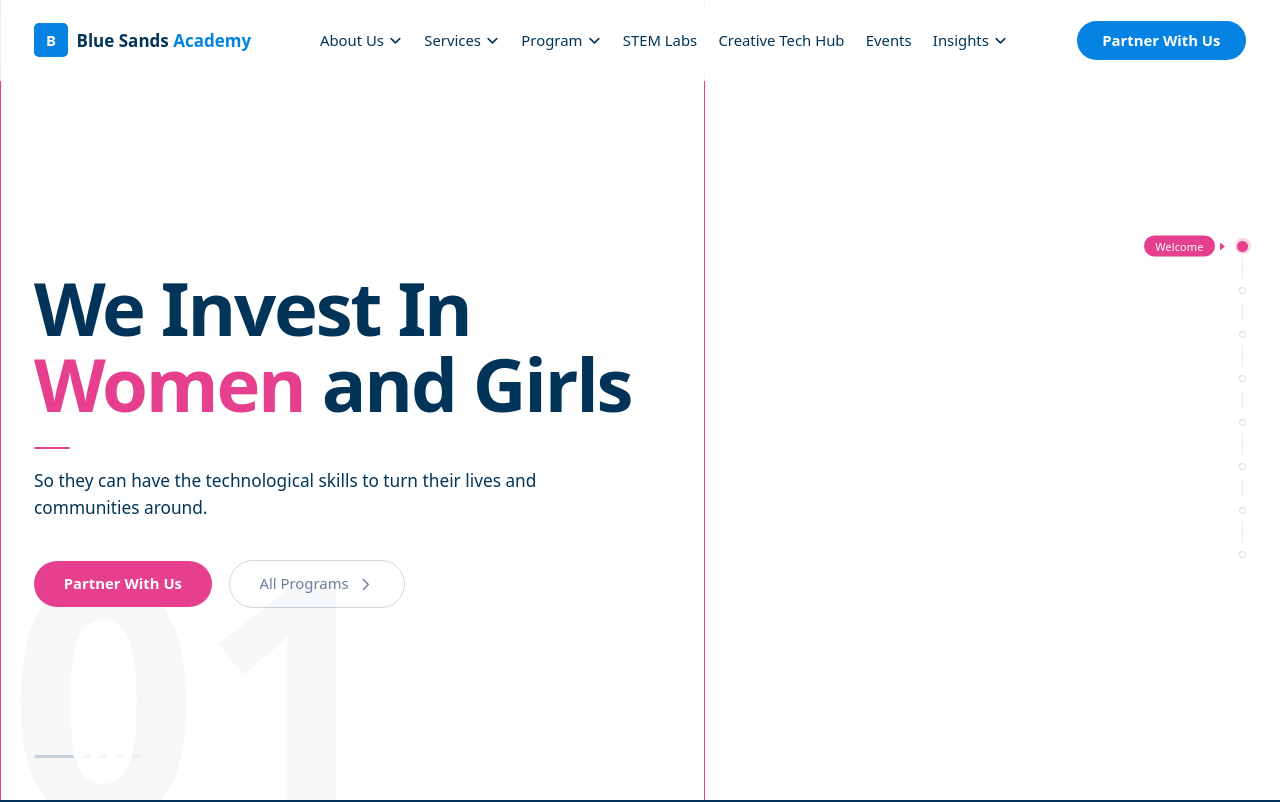
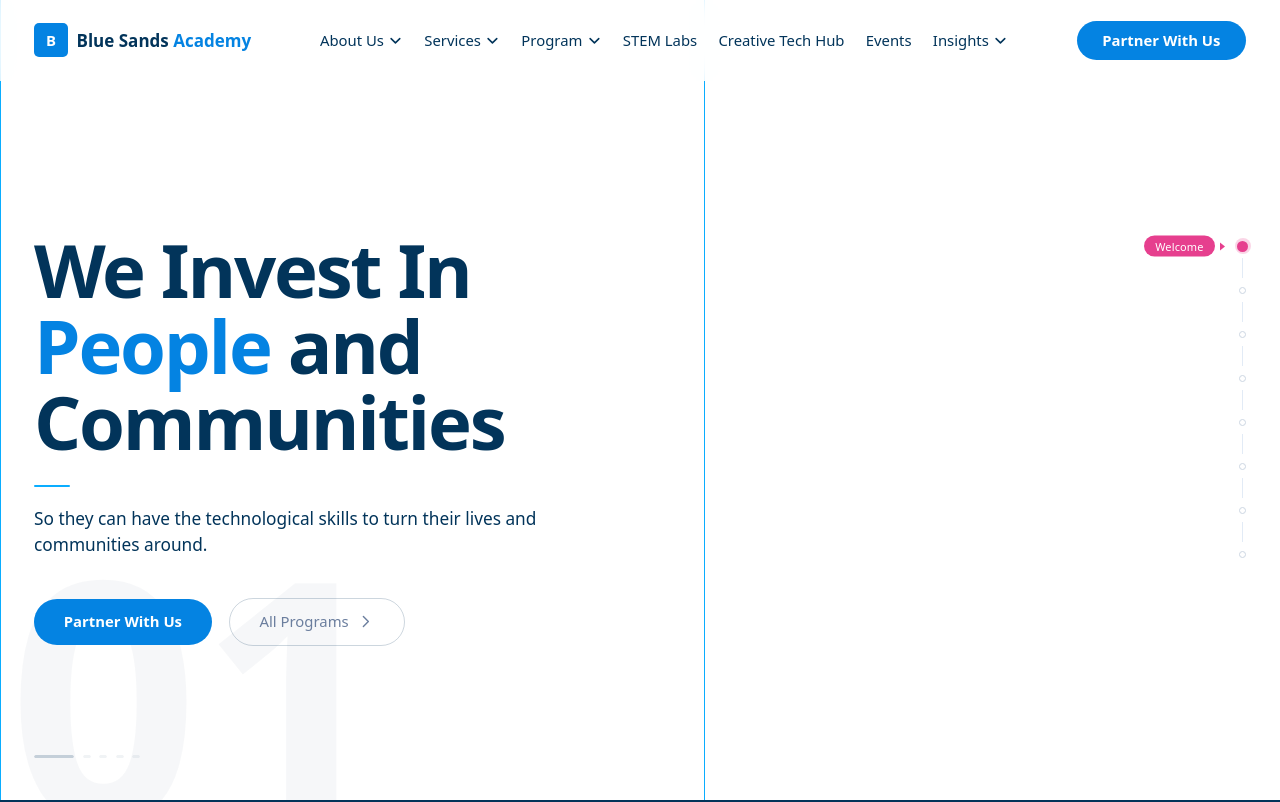
Before and after one commit to bluesandsacademy/BSA_Web-2.0, a Next.js app: page / in a window 1280 px wide. Shown: the top 802 px of the page. Built offline with nearby package versions, Linux system fonts and the light colour scheme; a web font is replaced by a local one.

Commit message:
Rewrite hero slider copy for general audience, demote pink to accent/primary

```diff
--- a/components/home/HeroSlider.js
+++ b/components/home/HeroSlider.js
@@ -13,7 +13,7 @@ const SLIDES = [
     num: "01",
     lines: [
       "We Invest In",
-      { before: "", pink: "Women", after: " and Girls" },
+      { before: "", pink: "People", after: " and Communities" },
     ],
     body: "So they can have the technological skills to turn their lives and communities around.",
     cta: "Partner With Us",
@@ -23,10 +23,10 @@ const SLIDES = [
   {
     num: "02",
     lines: [
-      "Closing the Gender",
-      { before: "Digital Gap ", pink: "Starts", after: " Here" },
+      "Closing the Digital",
+      { before: "Divide ", pink: "Starts", after: " Here" },
     ],
-    body: "Women and girls need to be given the tools they need to use technology.",
+    body: "Students, youth, and underserved communities need to be given the tools they need to use technology.",
     cta: "See How",
     href: "/services/stem-training",
     image: "/hero-slides/slide2.jpg",
@@ -34,7 +34,7 @@ const SLIDES = [
   {
     num: "03",
     lines: [
-      { before: "Women With ", pink: "Disabilities", after: "" },
+      { before: "Persons With ", pink: "Disabilities", after: "" },
       "Are Our Priority",
     ],
     body: "Building skills through a journey of empowerment, confidence, and full potential.",
@@ -45,11 +45,11 @@ const SLIDES = [
   {
     num: "04",
     lines: [
-      "Powering Girls and",
-      { before: "Women to ", pink: "Excel", after: "" },
+      "Powering Students and",
+      { before: "Youth to ", pink: "Excel", after: "" },
       "in Their Chosen Field",
     ],
-    body: "Moving women and girls forward through technology.",
+    body: "Moving students and youth forward through technology.",
     cta: "See Our Impact",
     href: "/about",
     image: "/hero-slides/slide4.jpg",
@@ -57,10 +57,10 @@ const SLIDES = [
   {
     num: "05",
     lines: [
-      "A Woman's Place",
-      { before: "Is in the ", pink: "Revolution", after: "" },
+      "Everyone Has a Place",
+      { before: "In the ", pink: "Revolution", after: "" },
     ],
-    body: "Creating a generation of female leaders in technology.",
+    body: "Creating a generation of leaders in technology.",
     cta: "Join the Movement",
     href: "/about/story",
     image: "/hero-slides/slide5.jpg",
@@ -75,7 +75,7 @@ function renderLine(line) {
   return (
     <>
       {line.before}
-      <span className="text-pink">{line.pink}</span>
+      <span className="text-primary">{line.pink}</span>
       {line.after}
     </>
   );
@@ -190,14 +190,14 @@ export default function HeroSlider() {
 
       {/* Pink divider at 55% — left edge of image panel */}
       <div
-        className="hidden lg:block absolute top-0 bottom-0 w-px bg-pink z-10"
+        className="hidden lg:block absolute top-0 bottom-0 w-px bg-accent z-10"
         style={{ left: "55%" }}
         aria-hidden="true"
       />
 
       {/* Far-left pink bar */}
       <div
-        className="hidden lg:block absolute left-0 top-0 bottom-0 w-px bg-pink z-10"
+        className="hidden lg:block absolute left-0 top-0 bottom-0 w-px bg-accent z-10"
         aria-hidden="true"
       />
 
@@ -264,7 +264,7 @@ export default function HeroSlider() {
             */}
             <div
               key={`${rev}-bridge`}
-              className="rounded-full bg-pink animate-fade-up"
+              className="rounded-full bg-accent animate-fade-up"
               style={{
                 width: 36,
                 height: 2,
@@ -297,7 +297,7 @@ export default function HeroSlider() {
             >
               <Link
                 href={slide.href}
-                className="inline-flex items-center justify-center px-7 py-3 rounded-full bg-pink text-white font-body font-bold text-sm transition-opacity hover:opacity-90 focus-visible:ring-2 focus-visible:ring-pink focus-visible:ring-offset-2"
+                className="inline-flex items-center justify-center px-7 py-3 rounded-full bg-primary text-white font-body font-bold text-sm transition-opacity hover:opacity-90 focus-visible:ring-2 focus-visible:ring-primary focus-visible:ring-offset-2"
               >
                 {slide.cta}
               </Link>
@@ -336,7 +336,7 @@ export default function HeroSlider() {
                   {i === index && (
                     <span
                       key={`mob-prog-${rev}`}
-                      className="absolute inset-0 rounded-full bg-pink origin-left"
+                      className="absolute inset-0 rounded-full bg-primary origin-left"
                       style={{ animation: `progress-fill ${INTERVAL}ms linear forwards` }}
                     />
                   )}
@@ -376,7 +376,7 @@ export default function HeroSlider() {
               {i === index && (
                 <span
                   key={`prog-${rev}`}
-                  className="absolute inset-0 rounded-full bg-pink origin-left"
+                  className="absolute inset-0 rounded-full bg-primary origin-left"
                   style={{ animation: `progress-fill ${INTERVAL}ms linear forwards` }}
                 />
               )}
```
